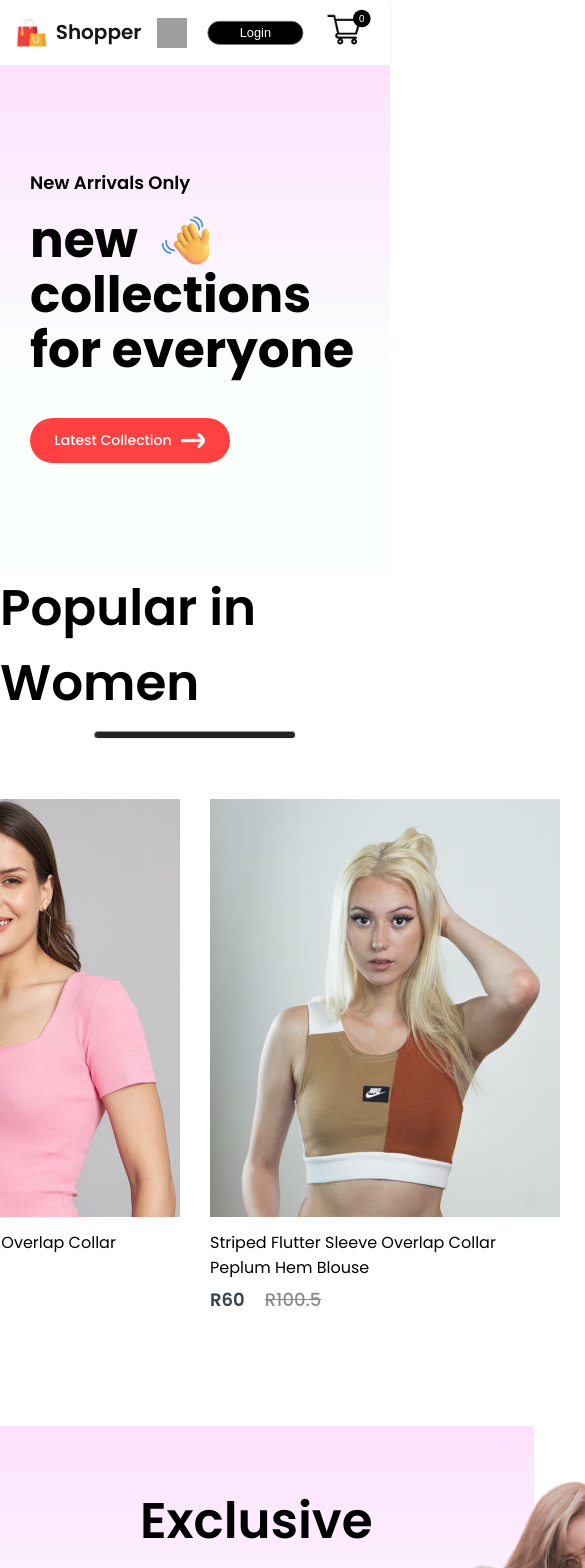
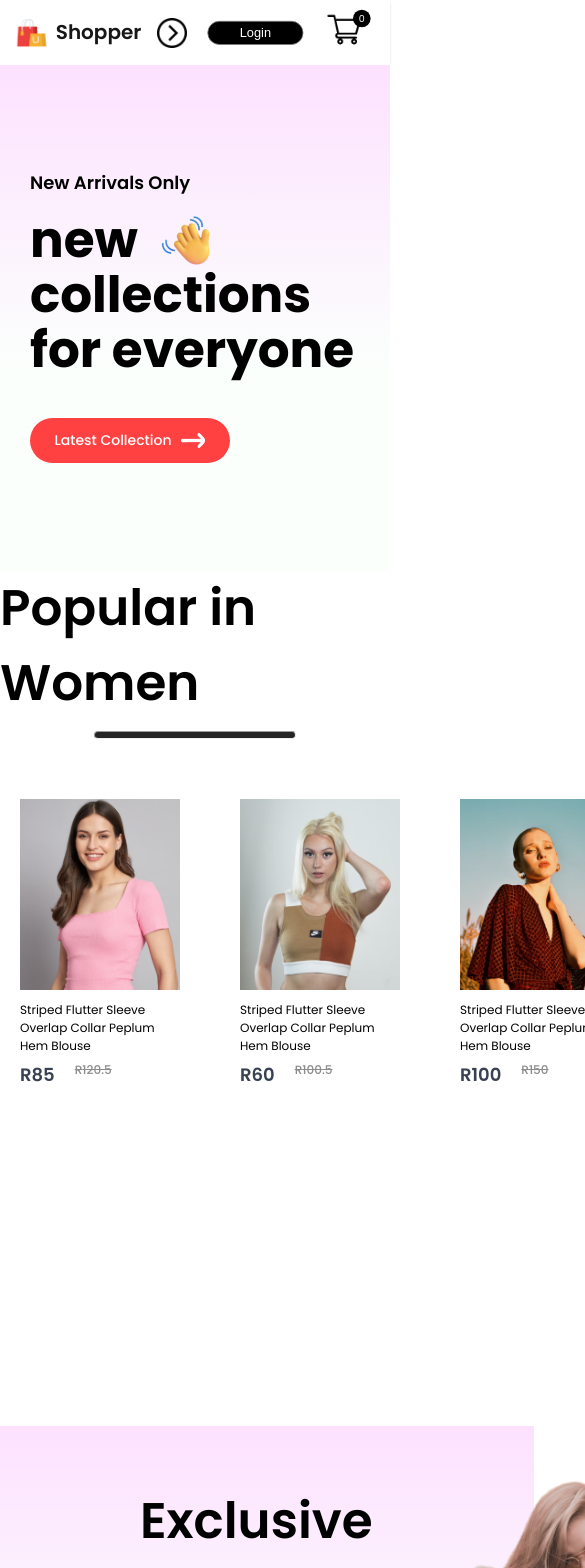
Before and after one commit to Lati-byte/e-commerce-site-front-end, a React (Create React App) app: page / in a window 390 px wide. Shown: the top 1568 px of the page, 585 px wide, since content can reach past the window. Built offline with nearby package versions, Linux system fonts and the light colour scheme; grey boxes are pictures that could not be loaded.

Commit message:
made product items responsive

```diff
--- a/src/Components/Item/Item.css
+++ b/src/Components/Item/Item.css
@@ -1,6 +1,11 @@
 .item{
-    width: 350px;
+    width: 280px;
+    padding-left: 50px;
 }
+.item img{
+    width: 280px;
+}
+
 .item p{
     margin: 6px 0px;
 }
@@ -23,3 +28,54 @@
     transform: scale(1.05);
     transition: 0.6s;
 }
+
+@media(max-width:1280px){
+    .item{
+        width:220px;
+        font-size: 14px;
+        padding-left: 30px;
+    }
+    .item img{
+        width: 220px;
+    }
+    .item-price-old{
+        font-size: 14px;
+    }
+}
+
+@media(max-width:1024px){
+    .item{
+        width:170px;
+        font-size: 13px;
+        padding-left: 40px;
+    }
+    .item img{
+        width: 170px;
+    }
+    .item-price-old{
+        font-size: 13px;
+    }
+}
+
+@media(max-width:800px){
+    .item{
+        width:120px;
+        font-size: 12px;
+        padding-left: 30px;
+    }
+    .item img{
+        width: 120px;
+    }
+    .item-price-old{
+        font-size: 12px;
+    }
+}
+
+@media (max-width:500px){
+    .item{
+        width: 160px;
+    }
+    .item img{
+        width: 160px;
+    }
+}
--- a/src/Components/Item/Item.jsx
+++ b/src/Components/Item/Item.jsx
@@ -1,12 +1,18 @@
 import React from "react";
-import PropTypes from 'prop-types'
-import './Item.css'
+import PropTypes from 'prop-types';
+import './Item.css';
 import { Link } from "react-router-dom";
 
 const Item = (props) => {
+    const handleImageClick = () => {
+        window.scrollTo(0, 0);
+    };
+
     return (
         <div className="item">
-            <Link to={`/product/${props.id}`}><img onClick={window.scrollTo(0,0)} src={props.image} alt="" /></Link>
+            <Link to={`/product/${props.id}`}>
+                <img onClick={handleImageClick} src={props.image} alt="" />
+            </Link>
             <p>{props.name}</p>
             <div className="item-prices">
                 <div className="item-price-new">
@@ -17,7 +23,7 @@ const Item = (props) => {
                 </div>
             </div>
         </div>
-    )
+    );
 }
 
 // Define PropTypes for Item component
@@ -27,6 +33,6 @@ Item.propTypes = {
     image: PropTypes.string.isRequired,
     new_price: PropTypes.number.isRequired,
     old_price: PropTypes.number.isRequired,
-  };
+};
 
-export default Item
+export default Item;
```
Also changed, not shown: src/Components/Assets/chevron.png (added).
